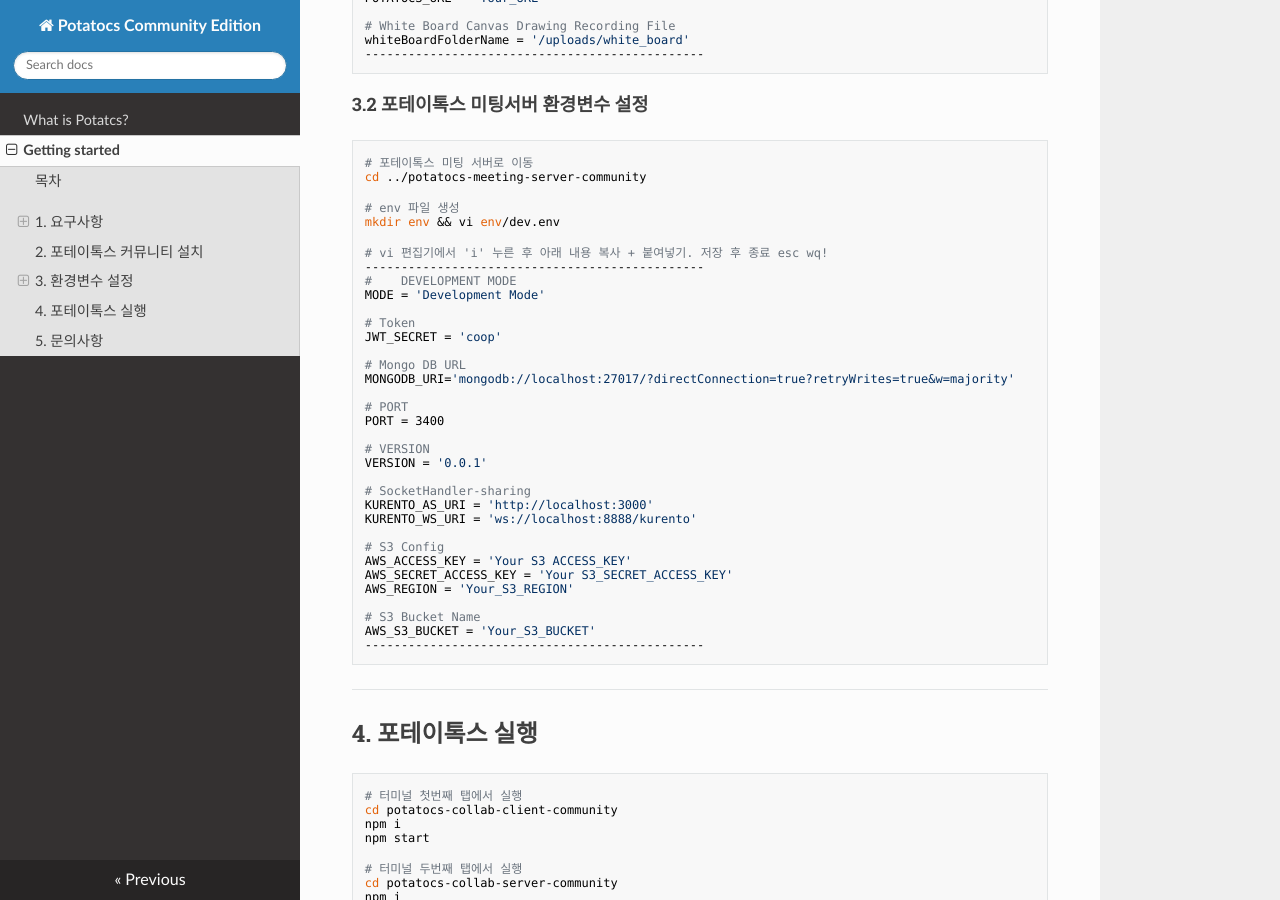
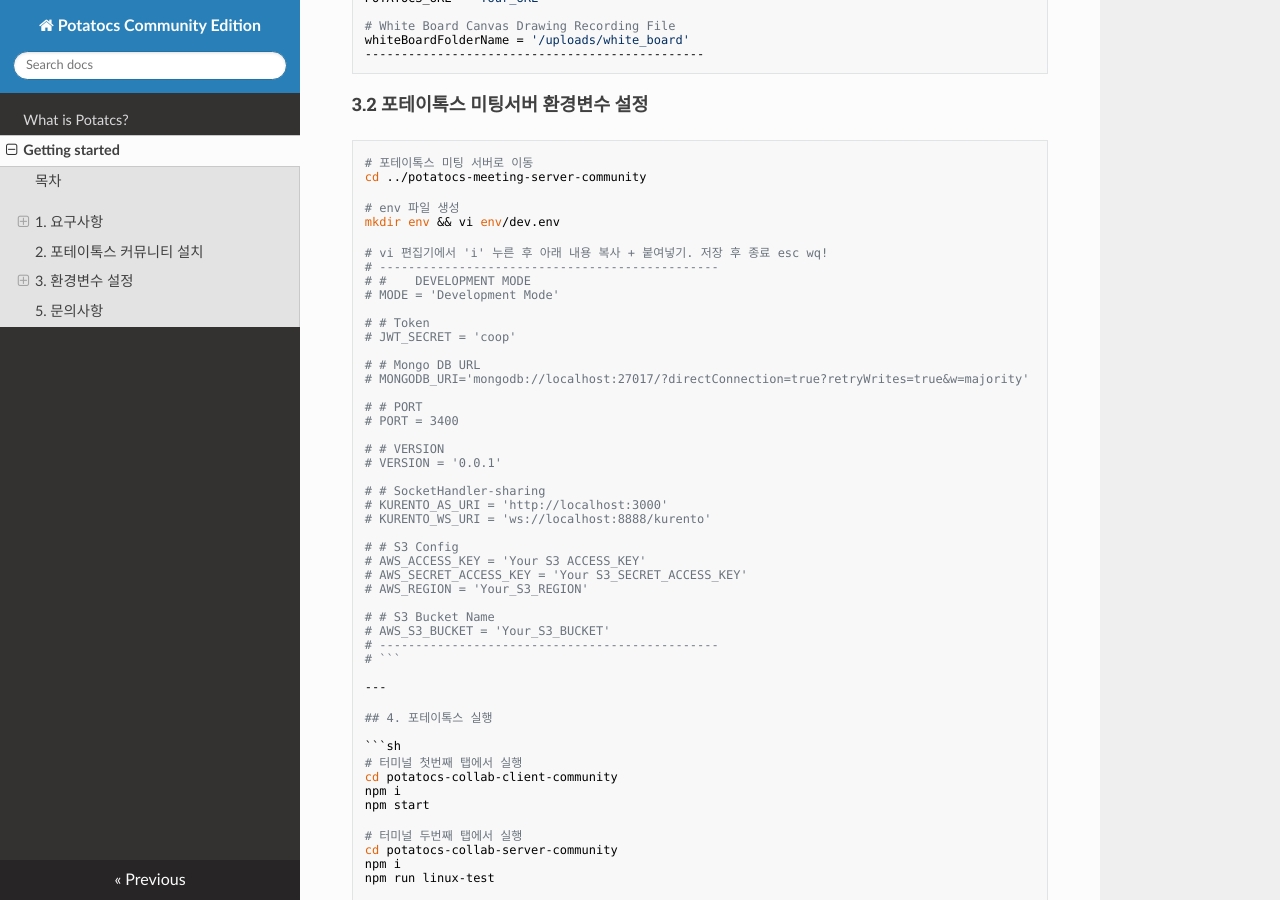
Before and after one commit to potatocs-ce/potatocs-ce-introduction, an MkDocs documentation site: the page built from docs/install.md, in a window 1280 px wide and 900 px high, scrolled down 3010 px. Built offline with MkDocs 1.6.1, drawn with Linux system fonts in a browser that asks for light colours; nearby versions of some CDN libraries.

Commit message:
Fixed Documents contents

`````diff
--- a/docs/install.md
+++ b/docs/install.md
@@ -167,7 +167,7 @@
 
 #### 3.2 포테이톡스 미팅서버 환경변수 설정
 
-```sh
+````sh
 # 포테이톡스 미팅 서버로 이동
 cd ../potatocs-meeting-server-community
 
@@ -175,35 +175,35 @@
 mkdir env && vi env/dev.env
 
 # vi 편집기에서 'i' 누른 후 아래 내용 복사 + 붙여넣기. 저장 후 종료 esc wq!
------------------------------------------------
-#    DEVELOPMENT MODE
-MODE = 'Development Mode'
+# -----------------------------------------------
+# #    DEVELOPMENT MODE
+# MODE = 'Development Mode'
 
-# Token
-JWT_SECRET = 'coop'
+# # Token
+# JWT_SECRET = 'coop'
 
-# Mongo DB URL
-MONGODB_URI='mongodb://localhost:27017/?directConnection=true?retryWrites=true&w=majority'
+# # Mongo DB URL
+# MONGODB_URI='mongodb://localhost:27017/?directConnection=true?retryWrites=true&w=majority'
 
-# PORT
-PORT = 3400
+# # PORT
+# PORT = 3400
 
-# VERSION
-VERSION = '0.0.1'
+# # VERSION
+# VERSION = '0.0.1'
 
-# SocketHandler-sharing
-KURENTO_AS_URI = 'http://localhost:3000'
-KURENTO_WS_URI = 'ws://localhost:8888/kurento'
+# # SocketHandler-sharing
+# KURENTO_AS_URI = 'http://localhost:3000'
+# KURENTO_WS_URI = 'ws://localhost:8888/kurento'
 
-# S3 Config
-AWS_ACCESS_KEY = 'Your S3 ACCESS_KEY'
-AWS_SECRET_ACCESS_KEY = 'Your S3_SECRET_ACCESS_KEY'
-AWS_REGION = 'Your_S3_REGION'
+# # S3 Config
+# AWS_ACCESS_KEY = 'Your S3 ACCESS_KEY'
+# AWS_SECRET_ACCESS_KEY = 'Your S3_SECRET_ACCESS_KEY'
+# AWS_REGION = 'Your_S3_REGION'
 
-# S3 Bucket Name
-AWS_S3_BUCKET = 'Your_S3_BUCKET'
------------------------------------------------
-```
+# # S3 Bucket Name
+# AWS_S3_BUCKET = 'Your_S3_BUCKET'
+# -----------------------------------------------
+# ```
 
 ---
 
@@ -229,7 +229,7 @@
 cd potatocs-meeting-server-community
 npm i
 npm run linux-test
-```
+````
 
 ---
 
`````
Also changed, not shown: docs/index.md (+3 -4 lines).
